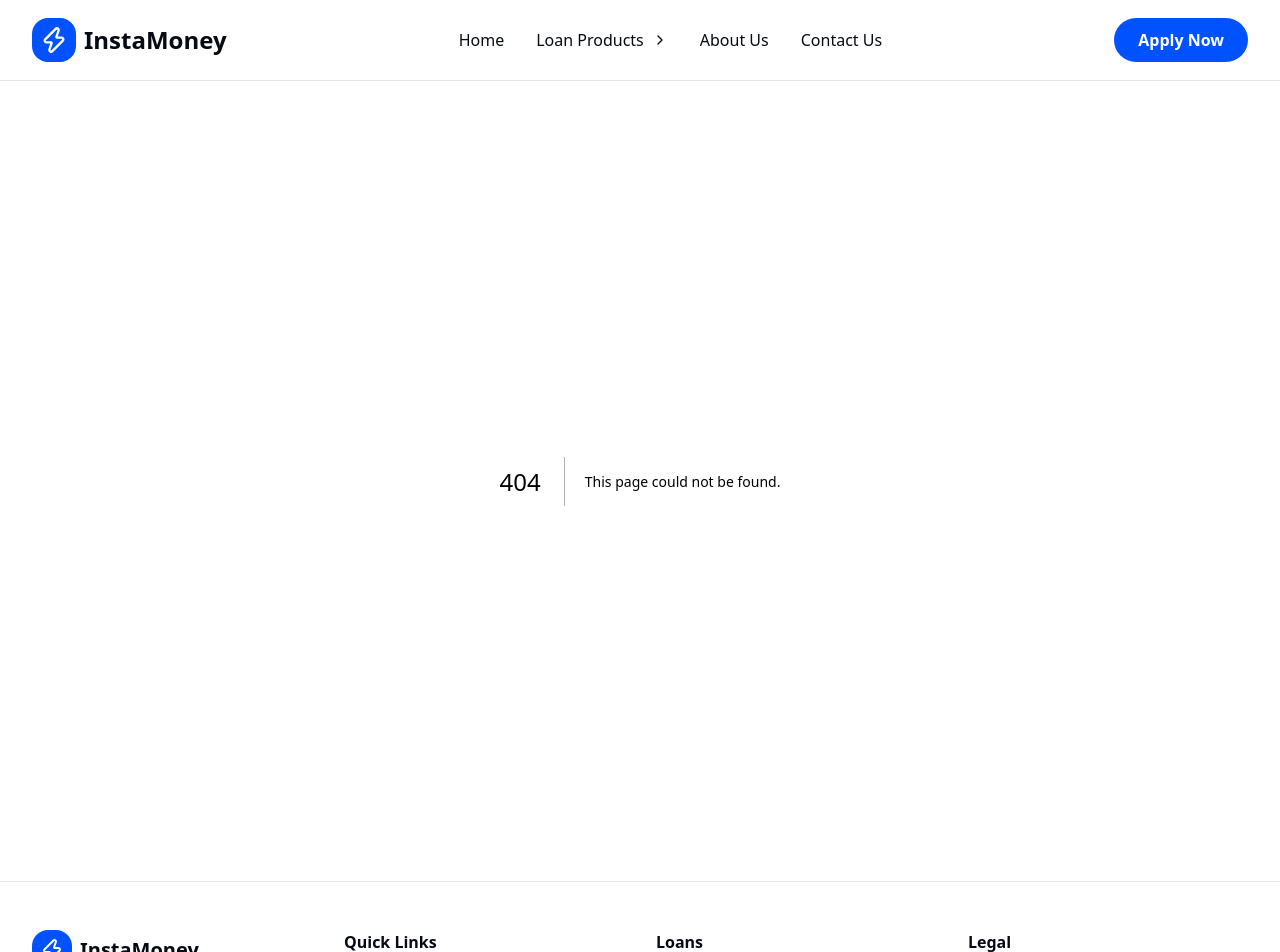
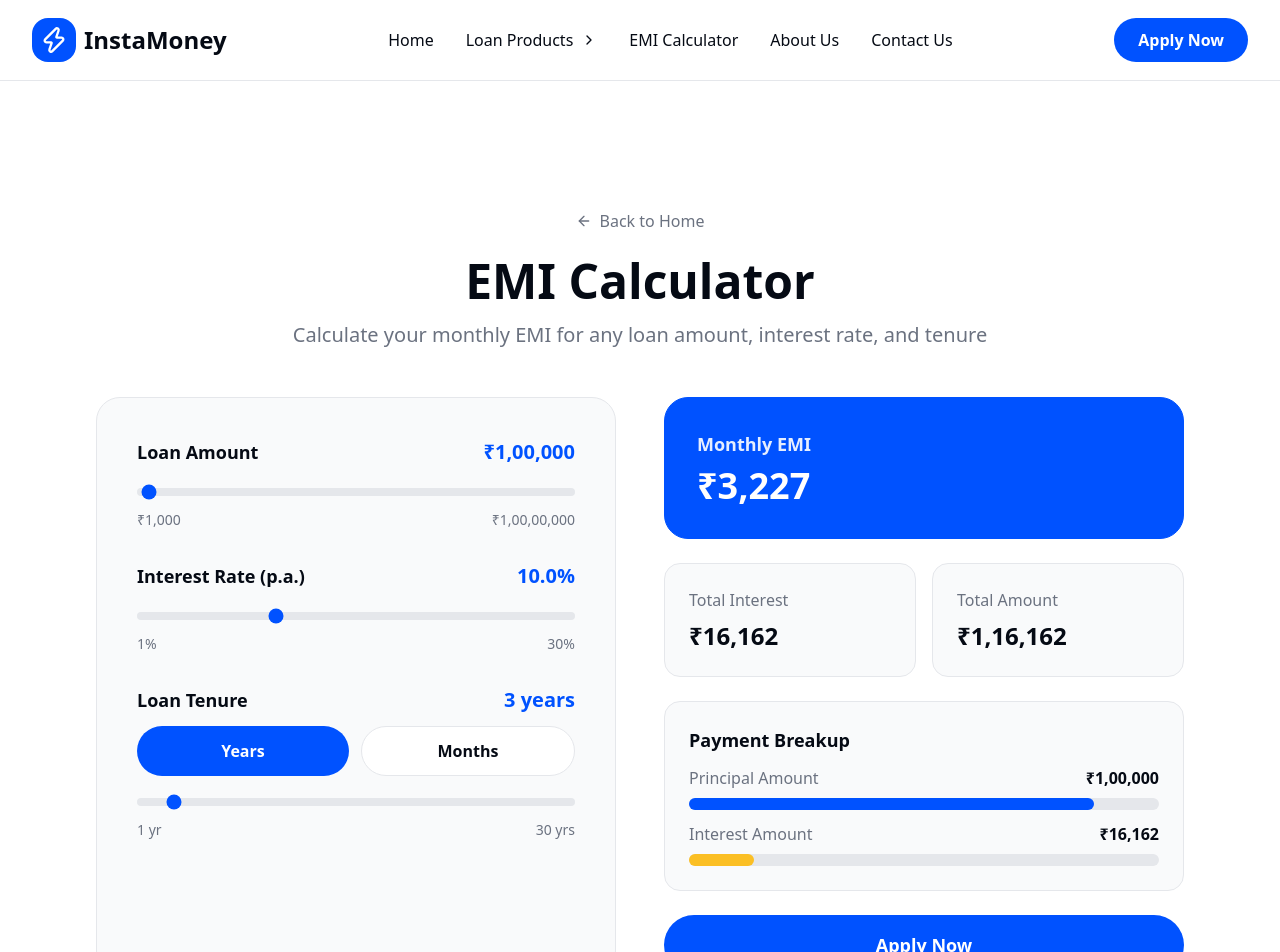
Before and after one commit to srivas1237/-Instamoney, a Next.js app: page /emi-calculator in a window 1280 px wide. Before the commit this address had no page. Shown: the top 952 px of the page. Built offline with nearby package versions, Linux system fonts and the light colour scheme.

Commit message:
Add EMI Calculator page and link in Header

```diff
--- /dev/null
+++ b/src/app/emi-calculator/page.tsx
@@ -0,0 +1,220 @@
+'use client'
+
+import { useState, useEffect } from 'react'
+import Link from 'next/link'
+import { ArrowRight } from 'lucide-react'
+
+export default function EMICalculatorPage() {
+  const [loanAmount, setLoanAmount] = useState<number>(100000)
+  const [interestRate, setInterestRate] = useState<number>(10)
+  const [loanTenure, setLoanTenure] = useState<number>(3)
+  const [tenureType, setTenureType] = useState<'years' | 'months'>('years')
+
+  const calculateEMI = () => {
+    const principal = loanAmount
+    const rate = interestRate / 12 / 100
+    const time = tenureType === 'years' ? loanTenure * 12 : loanTenure
+
+    const emi = principal * rate * Math.pow(1 + rate, time) / (Math.pow(1 + rate, time) - 1)
+    const totalAmount = emi * time
+    const totalInterest = totalAmount - principal
+
+    return {
+      emi: isNaN(emi) ? 0 : emi,
+      totalAmount: isNaN(totalAmount) ? 0 : totalAmount,
+      totalInterest: isNaN(totalInterest) ? 0 : totalInterest
+    }
+  }
+
+  const { emi, totalAmount, totalInterest } = calculateEMI()
+
+  const formatCurrency = (amount: number) => {
+    return new Intl.NumberFormat('en-IN', {
+      style: 'currency',
+      currency: 'INR',
+      minimumFractionDigits: 0,
+      maximumFractionDigits: 0,
+    }).format(amount)
+  }
+
+  return (
+    <div className="flex flex-col">
+      {/* Hero Section */}
+      <section className="py-20 lg:py-32 bg-white">
+        <div className="max-w-6xl mx-auto px-4 sm:px-6 lg:px-8">
+          <div className="flex flex-col items-center text-center mb-12">
+            <Link href="/" className="text-[#6b7280] hover:text-[#0052ff] mb-6 inline-flex items-center gap-2">
+              <ArrowRight className="h-4 w-4 rotate-180" /> Back to Home
+            </Link>
+            <h1 className="text-4xl sm:text-5xl font-bold text-[#050a14] mb-4">
+              EMI Calculator
+            </h1>
+            <p className="text-xl text-[#6b7280]">
+              Calculate your monthly EMI for any loan amount, interest rate, and tenure
+            </p>
+          </div>
+
+          <div className="grid lg:grid-cols-2 gap-12">
+            {/* Calculator Section */}
+            <div className="bg-[#f9fafb] border border-[#e5e7eb] rounded-3xl p-8 md:p-10">
+              <div className="space-y-8">
+                {/* Loan Amount */}
+                <div>
+                  <div className="flex justify-between mb-3">
+                    <label className="text-lg font-semibold text-[#050a14]">
+                      Loan Amount
+                    </label>
+                    <span className="text-xl font-bold text-[#0052ff]">
+                      {formatCurrency(loanAmount)}
+                    </span>
+                  </div>
+                  <input
+                    type="range"
+                    min="1000"
+                    max="10000000"
+                    step="1000"
+                    value={loanAmount}
+                    onChange={(e) => setLoanAmount(parseInt(e.target.value))}
+                    className="w-full h-2 bg-[#e5e7eb] rounded-lg appearance-none cursor-pointer accent-[#0052ff]"
+                  />
+                  <div className="flex justify-between mt-2 text-sm text-[#6b7280]">
+                    <span>₹1,000</span>
+                    <span>₹1,00,00,000</span>
+                  </div>
+                </div>
+
+                {/* Interest Rate */}
+                <div>
+                  <div className="flex justify-between mb-3">
+                    <label className="text-lg font-semibold text-[#050a14]">
+                      Interest Rate (p.a.)
+                    </label>
+                    <span className="text-xl font-bold text-[#0052ff]">
+                      {interestRate.toFixed(1)}%
+                    </span>
+                  </div>
+                  <input
+                    type="range"
+                    min="1"
+                    max="30"
+                    step="0.1"
+                    value={interestRate}
+                    onChange={(e) => setInterestRate(parseFloat(e.target.value))}
+                    className="w-full h-2 bg-[#e5e7eb] rounded-lg appearance-none cursor-pointer accent-[#0052ff]"
+                  />
+                  <div className="flex justify-between mt-2 text-sm text-[#6b7280]">
+                    <span>1%</span>
+                    <span>30%</span>
+                  </div>
+                </div>
+
+                {/* Loan Tenure */}
+                <div>
+                  <div className="flex justify-between mb-3">
+                    <label className="text-lg font-semibold text-[#050a14]">
+                      Loan Tenure
+                    </label>
+                    <span className="text-xl font-bold text-[#0052ff]">
+                      {loanTenure} {tenureType}
+                    </span>
+                  </div>
+                  <div className="flex gap-3 mb-3">
+                    <button
+                      onClick={() => setTenureType('years')}
+                      className={`flex-1 py-3 rounded-full font-semibold transition-all ${
+                        tenureType === 'years'
+                          ? 'bg-[#0052ff] text-white'
+                          : 'bg-white border border-[#e5e7eb] text-[#050a14] hover:bg-[#f9fafb]'
+                      }`}
+                    >
+                      Years
+                    </button>
+                    <button
+                      onClick={() => setTenureType('months')}
+                      className={`flex-1 py-3 rounded-full font-semibold transition-all ${
+                        tenureType === 'months'
+                          ? 'bg-[#0052ff] text-white'
+                          : 'bg-white border border-[#e5e7eb] text-[#050a14] hover:bg-[#f9fafb]'
+                      }`}
+                    >
+                      Months
+                    </button>
+                  </div>
+                  <input
+                    type="range"
+                    min={tenureType === 'years' ? 1 : 3}
+                    max={tenureType === 'years' ? 30 : 360}
+                    step="1"
+                    value={loanTenure}
+                    onChange={(e) => setLoanTenure(parseInt(e.target.value))}
+                    className="w-full h-2 bg-[#e5e7eb] rounded-lg appearance-none cursor-pointer accent-[#0052ff]"
+                  />
+                  <div className="flex justify-between mt-2 text-sm text-[#6b7280]">
+                    <span>{tenureType === 'years' ? '1 yr' : '3 mo'}</span>
+                    <span>{tenureType === 'years' ? '30 yrs' : '360 mo'}</span>
+                  </div>
+                </div>
+              </div>
+            </div>
+
+            {/* Results Section */}
+            <div className="space-y-6">
+              <div className="bg-[#0052ff] border border-[#0052ff] rounded-3xl p-8 text-white">
+                <h3 className="text-lg font-semibold mb-2 opacity-90">Monthly EMI</h3>
+                <p className="text-4xl font-bold">{formatCurrency(emi)}</p>
+              </div>
+
+              <div className="grid grid-cols-2 gap-4">
+                <div className="bg-[#f9fafb] border border-[#e5e7eb] rounded-2xl p-6">
+                  <h3 className="text-[#6b7280] mb-2">Total Interest</h3>
+                  <p className="text-2xl font-bold text-[#050a14]">{formatCurrency(totalInterest)}</p>
+                </div>
+                <div className="bg-[#f9fafb] border border-[#e5e7eb] rounded-2xl p-6">
+                  <h3 className="text-[#6b7280] mb-2">Total Amount</h3>
+                  <p className="text-2xl font-bold text-[#050a14]">{formatCurrency(totalAmount)}</p>
+                </div>
+              </div>
+
+              <div className="bg-[#f9fafb] border border-[#e5e7eb] rounded-2xl p-6">
+                <h3 className="text-lg font-semibold text-[#050a14] mb-3">Payment Breakup</h3>
+                <div className="space-y-3">
+                  <div>
+                    <div className="flex justify-between mb-2">
+                      <span className="text-[#6b7280]">Principal Amount</span>
+                      <span className="font-semibold text-[#050a14]">{formatCurrency(loanAmount)}</span>
+                    </div>
+                    <div className="w-full bg-[#e5e7eb] rounded-full h-3">
+                      <div
+                        className="bg-[#0052ff] h-3 rounded-full"
+                        style={{ width: `${(loanAmount / totalAmount) * 100}%` }}
+                      ></div>
+                    </div>
+                  </div>
+                  <div>
+                    <div className="flex justify-between mb-2">
+                      <span className="text-[#6b7280]">Interest Amount</span>
+                      <span className="font-semibold text-[#050a14]">{formatCurrency(totalInterest)}</span>
+                    </div>
+                    <div className="w-full bg-[#e5e7eb] rounded-full h-3">
+                      <div
+                        className="bg-[#fbbf24] h-3 rounded-full"
+                        style={{ width: `${(totalInterest / totalAmount) * 100}%` }}
+                      ></div>
+                    </div>
+                  </div>
+                </div>
+              </div>
+
+              <Link
+                href="/contact-us"
+                className="block text-center bg-[#0052ff] text-white px-10 py-4 rounded-full font-semibold text-lg hover:bg-[#003ecf] transition-all"
+              >
+                Apply Now
+              </Link>
+            </div>
+          </div>
+        </div>
+      </section>
+    </div>
+  )
+}
--- a/src/components/Header.tsx
+++ b/src/components/Header.tsx
@@ -61,6 +61,9 @@ export default function Header() {
                 </div>
               )}
             </div>
+            <Link href="/emi-calculator" className="text-[#050a14] hover:text-[#0052ff] font-medium transition-colors">
+              EMI Calculator
+            </Link>
             <Link href="/about-us" className="text-[#050a14] hover:text-[#0052ff] font-medium transition-colors">
               About Us
             </Link>
@@ -126,6 +129,13 @@ export default function Header() {
             </div>
 
             <Link
+              href="/emi-calculator"
+              className="block text-lg font-medium text-[#050a14] py-2"
+              onClick={() => setIsMenuOpen(false)}
+            >
+              EMI Calculator
+            </Link>
+            <Link
               href="/about-us"
               className="block text-lg font-medium text-[#050a14] py-2"
               onClick={() => setIsMenuOpen(false)}
```
